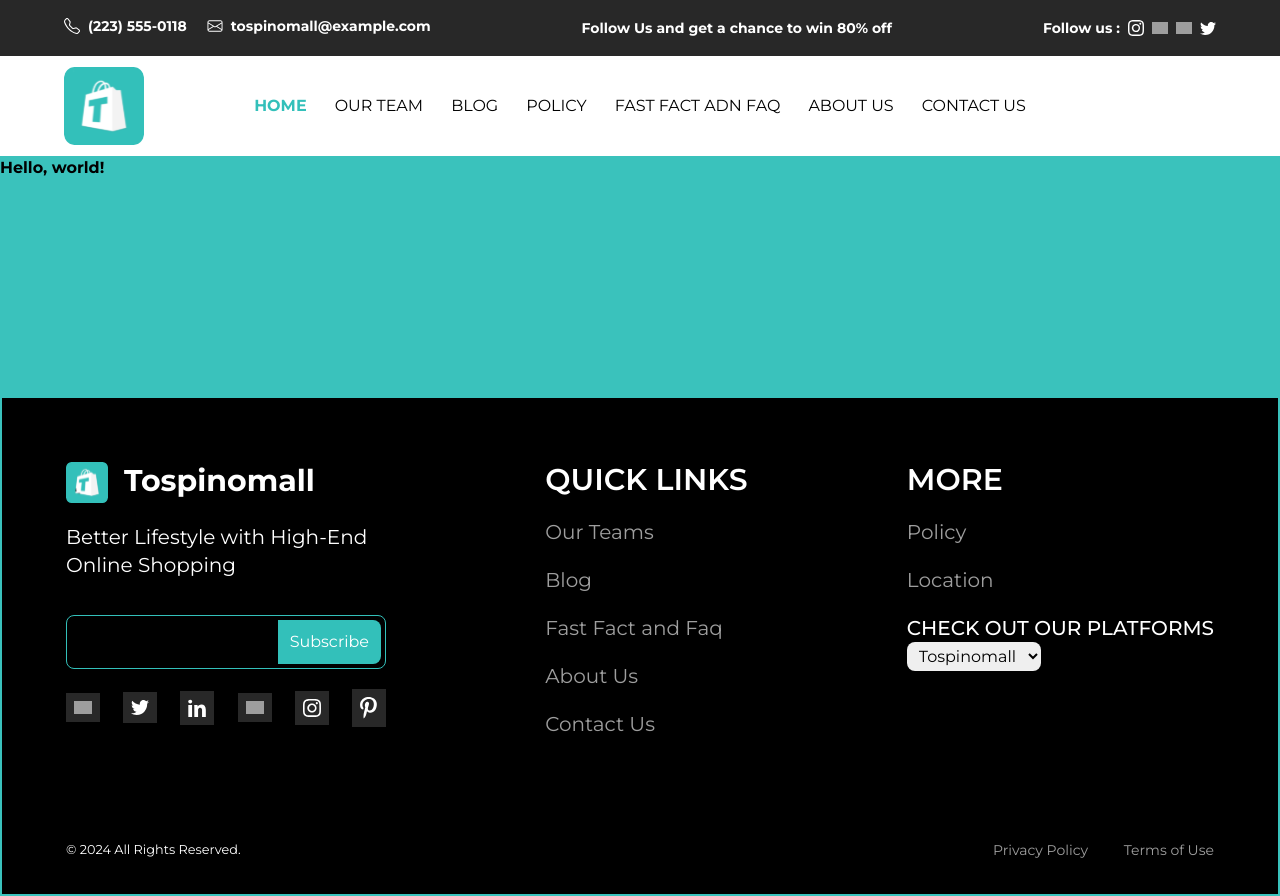
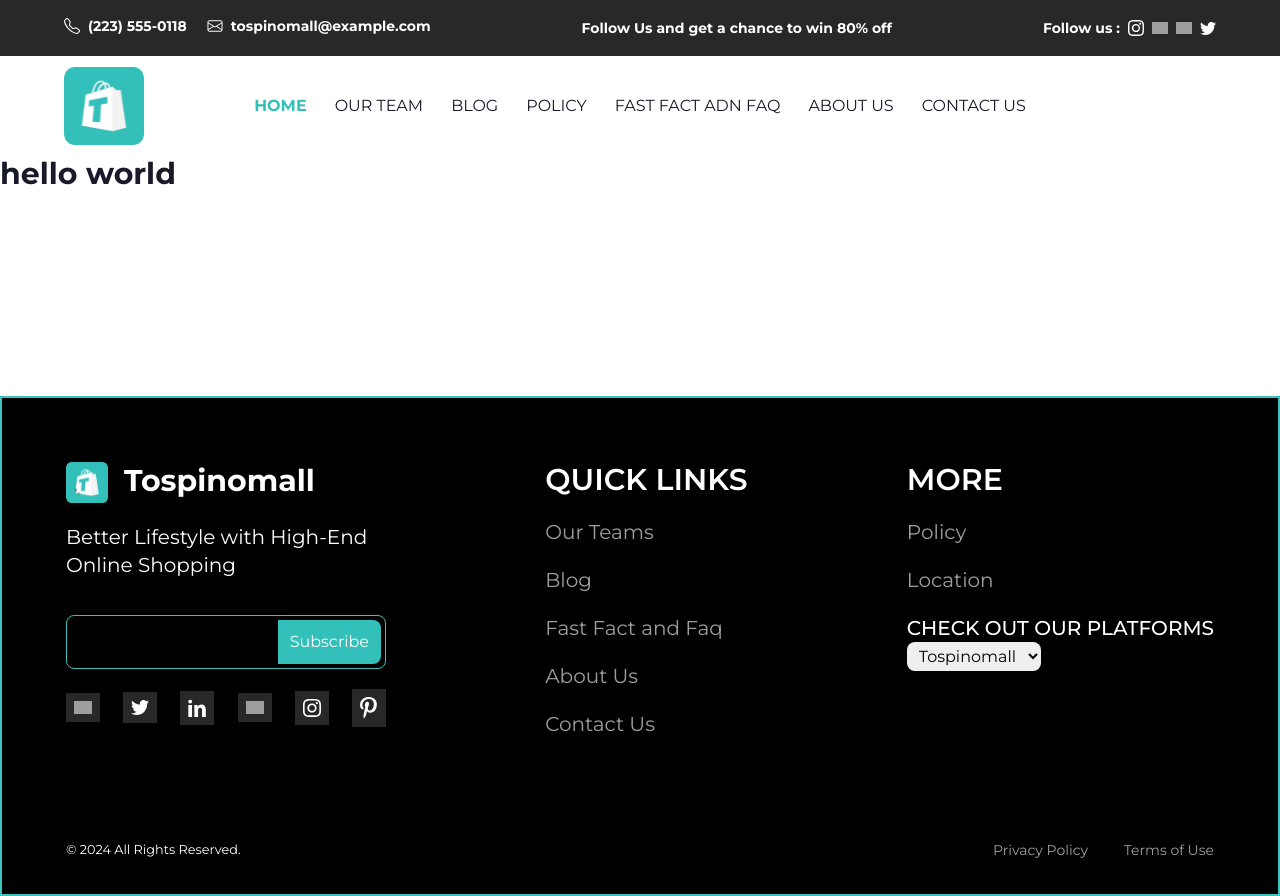
Before and after one commit to Antor1155/Tospinomall-frontend, a Next.js app: page / in a window 1280 px wide. Built offline with nearby package versions, Linux system fonts and the light colour scheme; grey boxes are pictures that could not be loaded.

Commit message:
daisy ui added to the project

```diff
--- a/app/layout.js
+++ b/app/layout.js
@@ -12,7 +12,7 @@ export const metadata = {
 
 export default function RootLayout({ children }) {
   return (
-    <html lang="en">
+    <html lang="en" data-theme="corporate">
       <body className={montserrat.className}>
         <Header />
 
--- a/app/page.js
+++ b/app/page.js
@@ -2,8 +2,8 @@ import Image from "next/image";
 
 export default function Home() {
   return (
-    <main className="bg-tospino h-60">
-      <h1 className="font-bold">Hello, world!</h1>
+    <main className=" h-60">
+      <h1 className="font-bold text-3xl">hello world</h1>
     </main>
   );
 }
--- a/components/Footer/Footer.jsx
+++ b/components/Footer/Footer.jsx
@@ -117,7 +117,7 @@ const Footer = () => {
 
                     <p className="text-xl font-medium">CHECK OUT OUR PLATFORMS</p>
 
-                    <select id="selectExample" name="selectExample" value="tospinomall"
+                    <select id="selectExample" name="selectExample" defaultValue="tospinomall"
                         className="text-black py-1 px-2 rounded-lg">
 
                         <option value="tospinomall">Tospinomall</option>
--- a/components/Header/Header.jsx
+++ b/components/Header/Header.jsx
@@ -12,7 +12,7 @@ const Header = () => {
     const [showNav, setShowNav] = useState(false)
 
     return (
-        <header>
+        <header className="">
             <div className='hidden lg:flex h-14 px-[5%] bg-semi-black justify-between items-center text-sm font-bold text-white'>
                 <div>
                     <p className="inline-flex mr-5">
--- a/package.json
+++ b/package.json
@@ -9,12 +9,13 @@
     "lint": "next lint"
   },
   "dependencies": {
+    "next": "14.1.2",
     "react": "^18",
-    "react-dom": "^18",
-    "next": "14.1.2"
+    "react-dom": "^18"
   },
   "devDependencies": {
     "autoprefixer": "^10.0.1",
+    "daisyui": "^4.7.2",
     "postcss": "^8",
     "tailwindcss": "^3.3.0"
   }
--- a/tailwind.config.js
+++ b/tailwind.config.js
@@ -16,5 +16,8 @@ module.exports = {
       },
     },
   },
-  plugins: [],
+  plugins: [require("daisyui")],
+  daisyui: {
+    themes: ["corporate", "dark"],
+  },
 };
```
Also changed, not shown: 1 other file (tests, documents, lock files or other folders).
